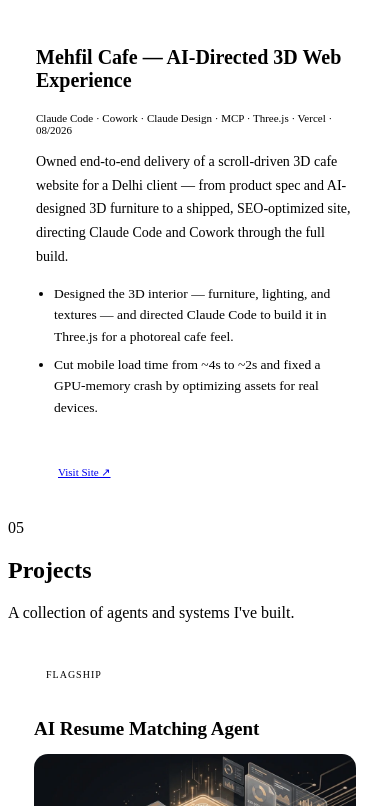
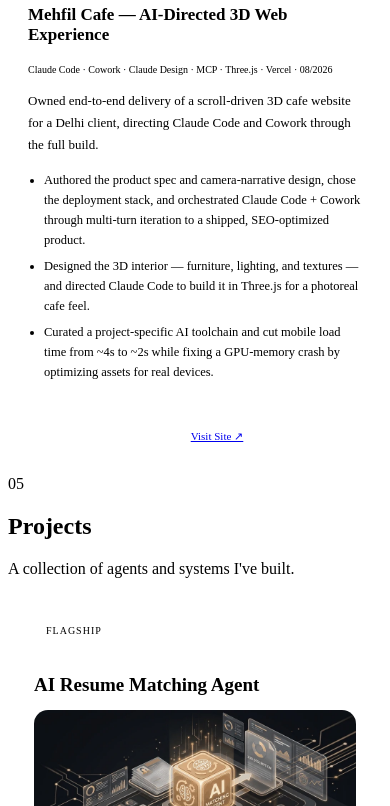
Before and after one commit to mr-basu-singh/basu_portfolio, a React (Vite) app: page / in a window 390 px wide. Shown: the part 4118-4924 px from the top of the page. Built offline with nearby package versions, Linux system fonts and the light colour scheme; the HTML template or start-up script is replaced by a standard one.

Commit message:
Add third bullet to Freelance Work, add Work to nav, improve mobile responsiveness

```diff
--- a/src/components/sections/FreelanceWork.jsx
+++ b/src/components/sections/FreelanceWork.jsx
@@ -53,9 +53,20 @@ export default function FreelanceWork() {
         .freelance-highlights li{ font-size:13.5px; color:var(--text-dim); line-height:1.6; }
         .freelance-btn{ margin-top:20px; padding:12px 22px; font-size:11px; display:inline-block; }
 
-        @media (max-width:720px){
+        @media (max-width:900px){
           .freelance-plaque{ grid-template-columns:1fr; text-align:left; }
-          .freelance-media{ min-height:200px; }
+          .freelance-media{ min-height:220px; }
+        }
+
+        @media (max-width:640px){
+          .freelance-plaque{ padding:20px; gap:18px; }
+          .freelance-media{ min-height:180px; }
+          .freelance-body h3{ font-size:17px; }
+          .freelance-meta{ font-size:10px; line-height:1.6; }
+          .freelance-desc{ font-size:13px; margin-top:12px; }
+          .freelance-highlights{ padding-left:16px; }
+          .freelance-highlights li{ font-size:12.5px; }
+          .freelance-btn{ width:100%; text-align:center; }
         }
       `}</style>
     </section>
--- a/src/data/content.js
+++ b/src/data/content.js
@@ -85,10 +85,11 @@ export const freelanceWork = [
     tools: ['Claude Code', 'Cowork', 'Claude Design', 'MCP', 'Three.js', 'Vercel'],
     link: 'https://mehfilcafe.vercel.app/',
     image: '/images/mehfil-cafe.webp',
-    desc: "Owned end-to-end delivery of a scroll-driven 3D cafe website for a Delhi client — from product spec and AI-designed 3D furniture to a shipped, SEO-optimized site, directing Claude Code and Cowork through the full build.",
+    desc: "Owned end-to-end delivery of a scroll-driven 3D cafe website for a Delhi client, directing Claude Code and Cowork through the full build.",
     highlights: [
+      'Authored the product spec and camera-narrative design, chose the deployment stack, and orchestrated Claude Code + Cowork through multi-turn iteration to a shipped, SEO-optimized product.',
       'Designed the 3D interior — furniture, lighting, and textures — and directed Claude Code to build it in Three.js for a photoreal cafe feel.',
-      'Cut mobile load time from ~4s to ~2s and fixed a GPU-memory crash by optimizing assets for real devices.',
+      'Curated a project-specific AI toolchain and cut mobile load time from ~4s to ~2s while fixing a GPU-memory crash by optimizing assets for real devices.',
     ],
   },
 ];
@@ -323,6 +324,7 @@ export const navLinks = [
   { label: 'Home', href: '#hero' },
   { label: 'About', href: '#about' },
   { label: 'Skills', href: '#expertise' },
+  { label: 'Work', href: '#freelance' },
   { label: 'Projects', href: '#projects' },
   { label: 'Workflow', href: '#process' },
   { label: 'Education', href: '#education' },
```
